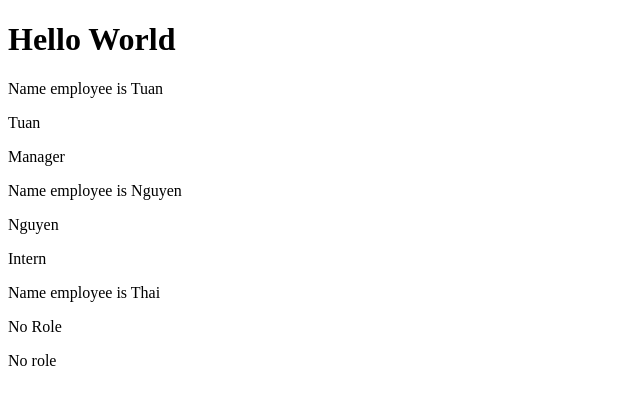
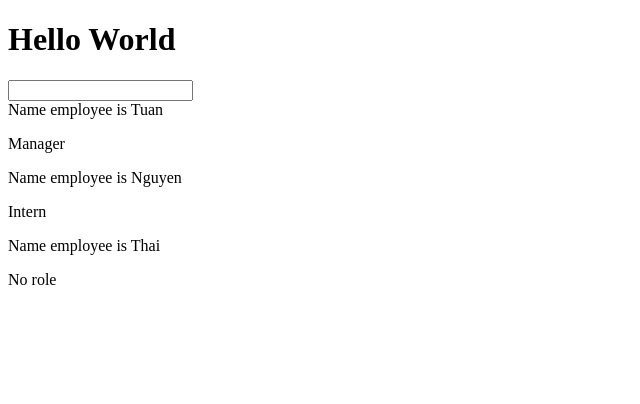
Before and after one commit to tuan782000/Training_React, a React (Vite) app: page / in a window 1280 px wide. Shown: the top 404 px of the page, without its empty margins (0-640 px from the left). Built offline with nearby package versions, Linux system fonts and the light colour scheme.

Commit message:
Learn useState and Events

```diff
--- a/src/App.jsx
+++ b/src/App.jsx
@@ -1,17 +1,23 @@
 import Employee from "./components/Employee"
+import { useState } from "react";
 function App() {
-  // Học về prop: truyền dữ liệu từ cha xuống con
-  // Bước 1: Mình sẽ xác định cha là ai và con là ai.
-  // Bước 2: đặt con props ngay lúc khai hàm ban đầu của component đó
-  // Bước 3: từ cha truyền xuống dữ liệu cho con
-  // Bước 4: Quay lại con hiển thị thông tin đó ra props.ten_da_truyen_tu_cha
+  // Learn useState Hook and Events
+  // Phần này quan trọng.
   const checkEmployee = true;
+  // let role = "Manager";
+  const [role, setRole] = useState("Manager"); // giá trị ban đầu set cho nó là Manager
   return (
     <>
       {checkEmployee ?
         <>
           <h1>Hello World</h1>
-          <Employee name="Tuan" role="Manager"/>
+          {/* Cái e là nội dung người dùng gõ - đưa vào làm đối cho hàm - onChange này Call back function */}
+          <input type="text" onChange={(e) => {
+            console.log(e.target.value)
+            // Nhập giá trị vào ô input thì thực hiện callback đồng thời thực chức năng useState, setRole, cập nhật lại role ban đầu
+            setRole(e.target.value)
+          }} />
+          <Employee name="Tuan" role={role}/>
           <Employee name="Nguyen"  role="Intern"/>
           <Employee name="Thai" />
         </>
--- a/src/components/Employee.jsx
+++ b/src/components/Employee.jsx
@@ -6,7 +6,7 @@
     <>
       <div>Name employee is {props.name}</div>
       {/* có thể viết như này */}
-      <p>{props.role ? props.name : "No Role"}</p>
+      {/* <p>{props.role ? props.name : "No Role"}</p> */}
       {/* Hoặc */}
       {props.role ? <p className="role">{props.role}</p> : <p className="noRole">No role</p>}
     </>
```
